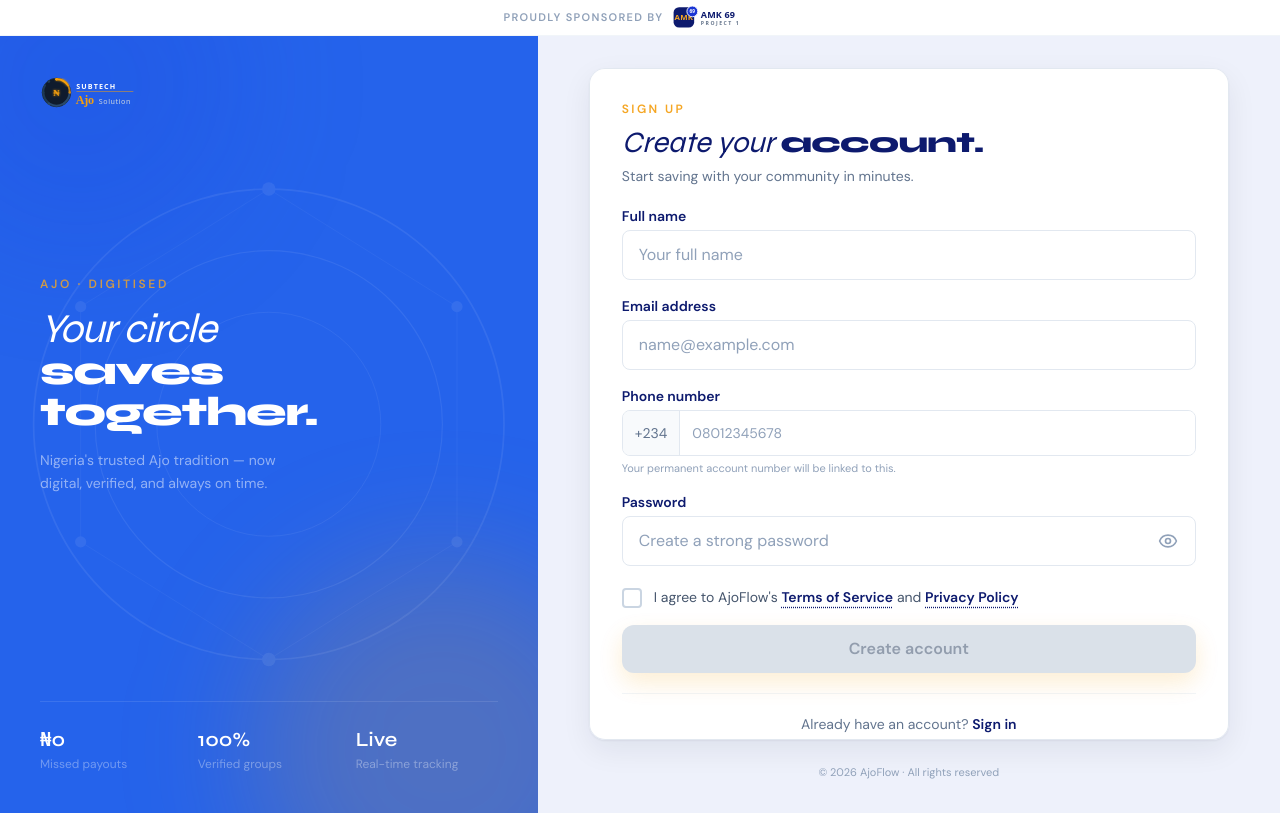
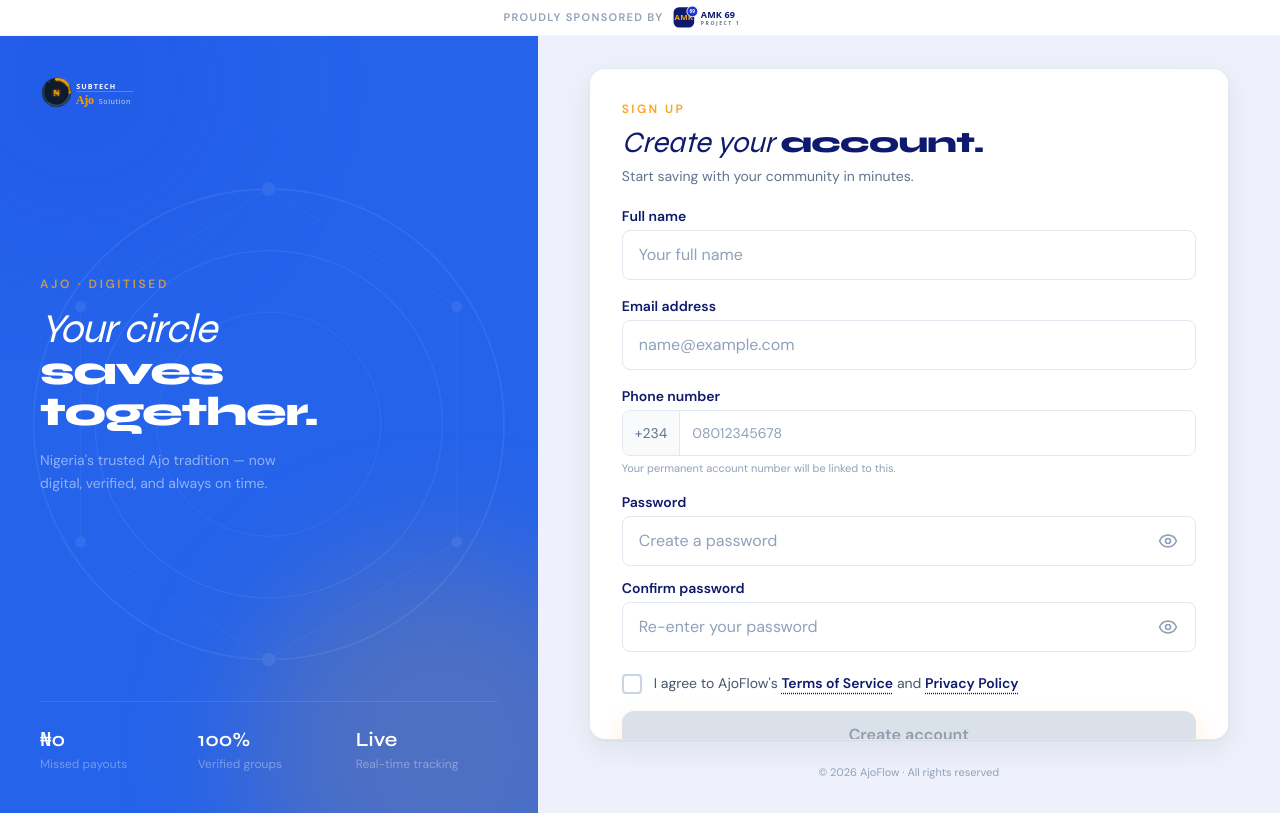
Before and after one commit to Oladimeji402/Ajo-pay, a Next.js app: page /signup in a window 1280 px wide. Built offline with nearby package versions, Linux system fonts and the light colour scheme.

Commit message:
Improve signup password flow and footer legal links

```diff
--- a/app/(auth)/signup/page.tsx
+++ b/app/(auth)/signup/page.tsx
@@ -16,7 +16,9 @@
     const [isLoading, setIsLoading] = useState(false);
     const [isResending, setIsResending] = useState(false);
     const [showPassword, setShowPassword] = useState(false);
+    const [showConfirmPassword, setShowConfirmPassword] = useState(false);
     const [password, setPassword] = useState('');
+    const [confirmPassword, setConfirmPassword] = useState('');
     const [agreedToTerms, setAgreedToTerms] = useState(false);
     const [fullName, setFullName] = useState('');
     const [email, setEmail] = useState('');
@@ -44,6 +46,21 @@
             showToast(message, { type: 'error' });
             return;
         }
+
+        if (password.length < 8) {
+            const message = 'Password must be at least 8 characters long.';
+            setError(message);
+            showToast(message, { type: 'error' });
+            return;
+        }
+
+        if (password !== confirmPassword) {
+            const message = 'Passwords do not match. Please enter the same password in both fields.';
+            setError(message);
+            showToast(message, { type: 'error' });
+            return;
+        }
+
         const phoneE164 = formatNigeriaPhoneE164(localPhone);
 
         setIsLoading(true);
@@ -117,14 +134,11 @@
 
     const passwordChecks = useMemo(() => [
         { label: 'At least 8 characters', valid: password.length >= 8 },
-        { label: 'One uppercase letter', valid: /[A-Z]/.test(password) },
-        { label: 'One number', valid: /[0-9]/.test(password) },
-        { label: 'One special character', valid: /[^A-Za-z0-9]/.test(password) },
     ], [password]);
 
-    const strengthPercent = (passwordChecks.filter(c => c.valid).length / passwordChecks.length) * 100;
-    const strengthColor = strengthPercent <= 25 ? 'bg-red-500' : strengthPercent <= 50 ? 'bg-amber-500' : strengthPercent <= 75 ? 'bg-blue-500' : 'bg-emerald-500';
-    const strengthLabel = strengthPercent <= 25 ? 'Weak' : strengthPercent <= 50 ? 'Fair' : strengthPercent <= 75 ? 'Good' : 'Strong';
+    const strengthPercent = password.length >= 8 ? 100 : Math.min((password.length / 8) * 100, 100);
+    const strengthColor = password.length >= 8 ? 'bg-emerald-500' : password.length >= 4 ? 'bg-amber-500' : 'bg-red-500';
+    const strengthLabel = password.length >= 8 ? 'Good' : password.length > 0 ? 'Too short' : 'Enter a password';
 
     // ── Verification screen ────────────────────────────────────────────────
     if (verificationMode) {
@@ -257,7 +271,7 @@
                     <p className="text-[11px] text-slate-400">Your permanent account number will be linked to this.</p>
                 </div>
 
-                <div>
+                <div className="space-y-3">
                     <div className="space-y-1 w-full">
                         <label htmlFor="signup-password" className="block text-sm font-semibold text-brand-navy">Password</label>
                         <div className="relative">
@@ -267,7 +281,7 @@
                                 autoComplete="new-password"
                                 value={password}
                                 onChange={(e) => setPassword(e.target.value)}
-                                placeholder="Create a strong password"
+                                placeholder="Create a password"
                                 required
                                 className="block w-full px-4 py-3 pr-12 rounded-lg border border-brand-border text-brand-navy placeholder-slate-400 focus:outline-none focus:ring-2 focus:ring-brand-primary/20 focus:border-brand-primary transition-all duration-200"
                             />
@@ -282,11 +296,35 @@
                         </div>
                     </div>
 
+                    <div className="space-y-1 w-full">
+                        <label htmlFor="signup-confirm-password" className="block text-sm font-semibold text-brand-navy">Confirm password</label>
+                        <div className="relative">
+                            <input
+                                id="signup-confirm-password"
+                                type={showConfirmPassword ? 'text' : 'password'}
+                                autoComplete="new-password"
+                                value={confirmPassword}
+                                onChange={(e) => setConfirmPassword(e.target.value)}
+                                placeholder="Re-enter your password"
+                                required
+                                className="block w-full px-4 py-3 pr-12 rounded-lg border border-brand-border text-brand-navy placeholder-slate-400 focus:outline-none focus:ring-2 focus:ring-brand-primary/20 focus:border-brand-primary transition-all duration-200"
+                            />
+                            <button
+                                type="button"
+                                onClick={() => setShowConfirmPassword((v) => !v)}
+                                className="absolute right-3 top-1/2 -translate-y-1/2 p-1.5 text-slate-400 hover:text-brand-navy transition-colors"
+                                aria-label={showConfirmPassword ? 'Hide confirm password' : 'Show confirm password'}
+                            >
+                                {showConfirmPassword ? <EyeOff size={20} /> : <Eye size={20} />}
+                            </button>
+                        </div>
+                    </div>
+
                     {password.length > 0 && (
                         <motion.div
                             initial={{ opacity: 0, height: 0 }}
                             animate={{ opacity: 1, height: 'auto' }}
-                            className="mt-3 space-y-2.5"
+                            className="space-y-2.5"
                         >
                             <div className="flex items-center gap-2.5">
                                 <div className="flex-1 h-1.5 bg-slate-100 rounded-full overflow-hidden">
@@ -296,11 +334,11 @@
                                         className={`h-full rounded-full transition-colors ${strengthColor}`}
                                     />
                                 </div>
-                                <span className={`text-[10px] font-bold uppercase tracking-wider ${strengthPercent <= 25 ? 'text-red-500' : strengthPercent <= 50 ? 'text-amber-500' : strengthPercent <= 75 ? 'text-blue-500' : 'text-emerald-500'}`}>
+                                <span className={`text-[10px] font-bold uppercase tracking-wider ${strengthPercent < 100 ? 'text-amber-500' : 'text-emerald-500'}`}>
                                     {strengthLabel}
                                 </span>
                             </div>
-                            <div className="grid grid-cols-2 gap-x-3 gap-y-1">
+                            <div className="flex flex-wrap gap-x-3 gap-y-1">
                                 {passwordChecks.map((check, i) => (
                                     <div key={i} className="flex items-center gap-1.5">
                                         {check.valid
--- a/components/layout/Footer.tsx
+++ b/components/layout/Footer.tsx
@@ -25,8 +25,8 @@
         {
             title: 'Legal',
             links: [
-                { name: 'Privacy Policy', href: '#' },
-                { name: 'Terms of Service', href: '#' },
+                { name: 'Privacy Policy', href: '/privacy' },
+                { name: 'Terms of Service', href: '/terms' },
             ],
         },
     ];
```
